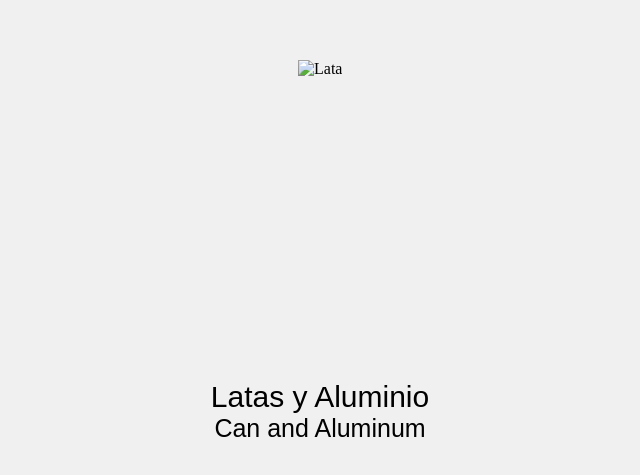
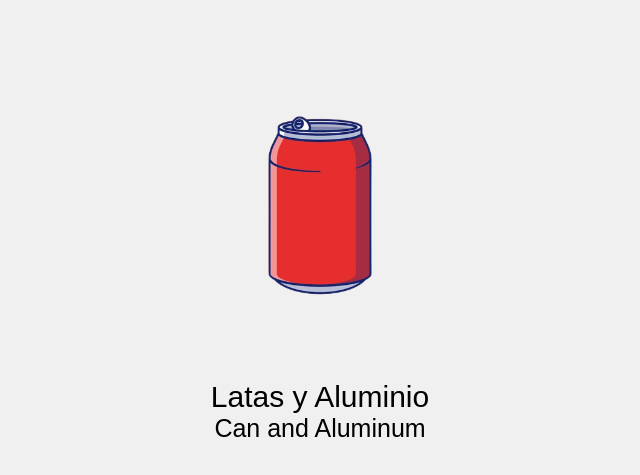
Before and after one commit to projects81/SKAI, a plain HTML site: page animacion3.html in a window 1280 px wide. Shown: the part 149-624 px from the top of the page, without its empty margins (320-960 px from the left). Drawn offline with Linux system fonts and the light colour scheme.

Commit message:
Update animacion3.html

```diff
--- a/animacion3.html
+++ b/animacion3.html
@@ -8,7 +8,7 @@
 </head>
 <body>
   <div class="container">
-    <img src="../animaciones/lata.png" alt="Lata" class="can">
+    <img src="lata.png" alt="Lata" class="can">
     <div class="text-container">
         <p class="text-es">Latas y Aluminio</p>
         <p class="text-en">Can and Aluminum</p>
```
